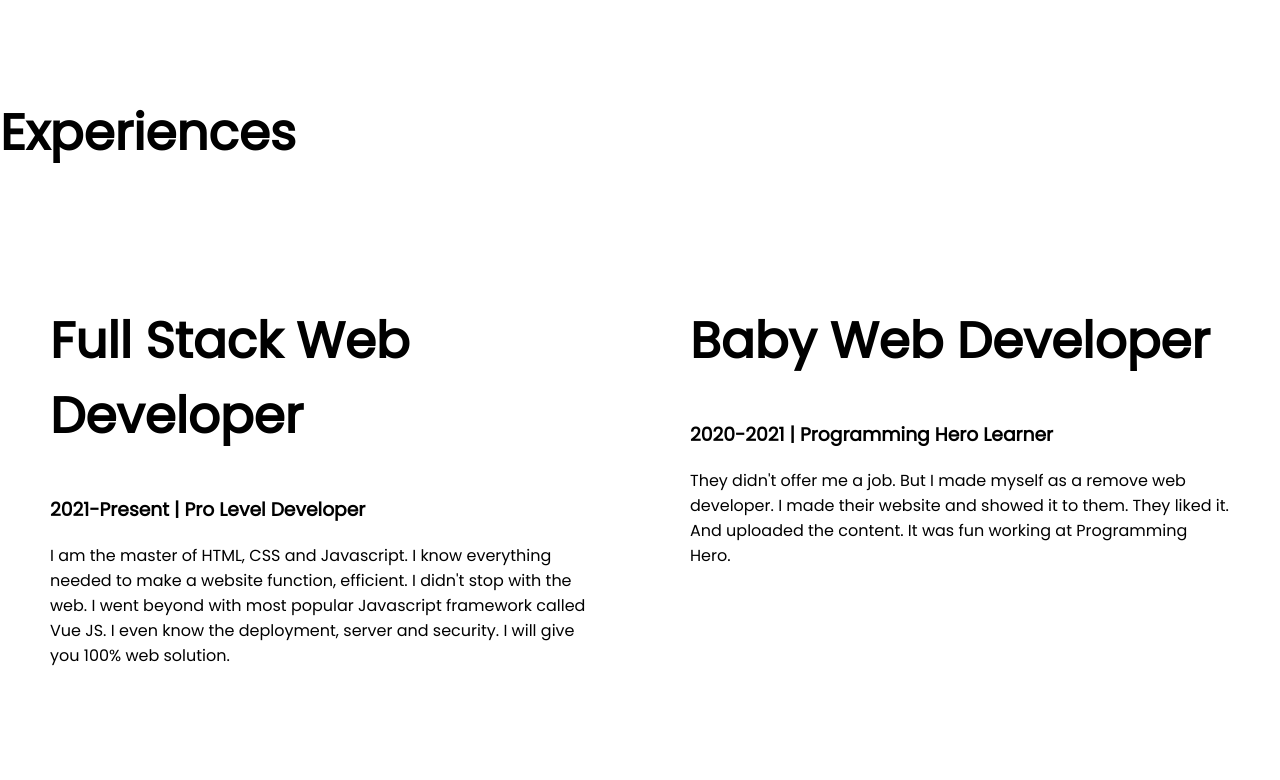
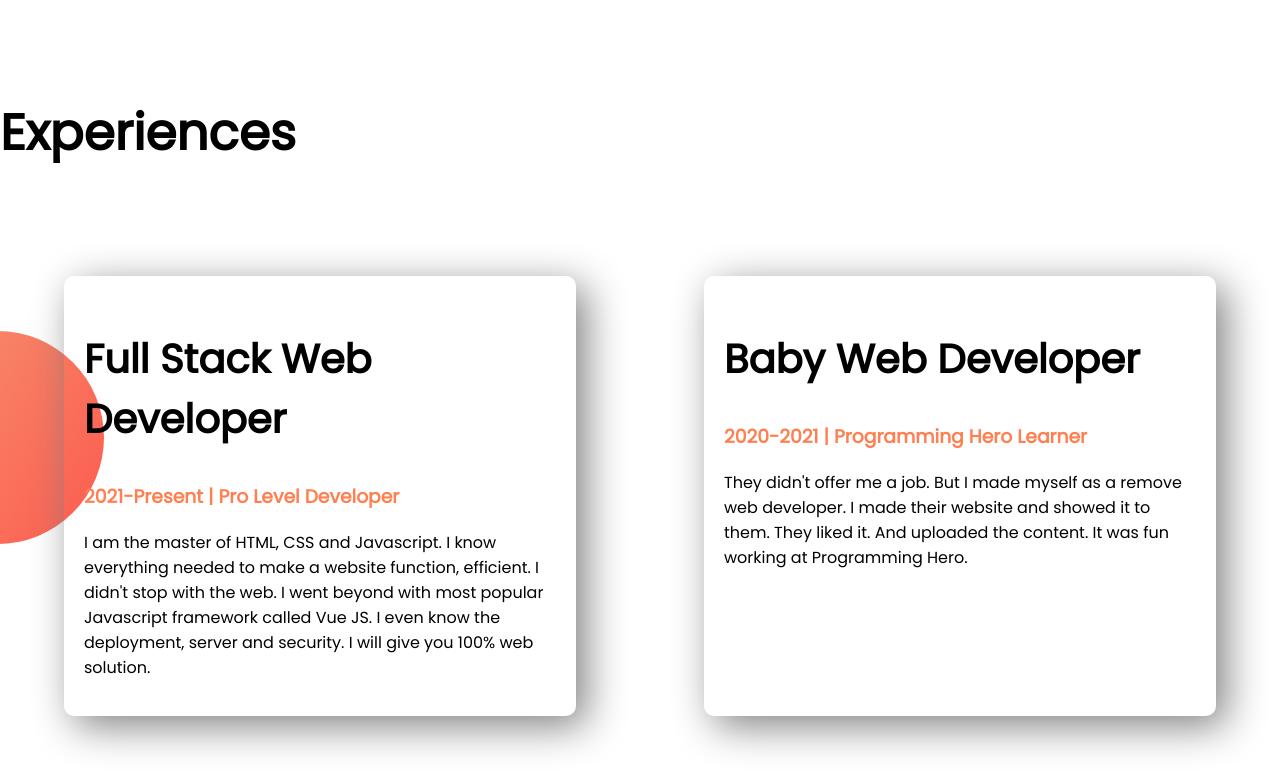
Before and after one commit to zkDhruba/noob-portfolio, a plain HTML site: page index.html in a window 1280 px wide. Shown: the part 1045-1825 px from the top of the page. Before the commit the page ends 1779 px from the top, so only its background shows below. Drawn offline with Linux system fonts and the light colour scheme.

Commit message:
experience items rough

```diff
--- a/index.html
+++ b/index.html
@@ -48,17 +48,17 @@
     <section class="experience-area">
         <h1>Experiences</h1>
         <div class="flex-container">
-            <div class="half-width">
-                <h1>Full Stack Web Developer</h1>
-                <h3>2021-Present | Pro Level Developer</h3>
+            <div class="experience-item">
+                <h2>Full Stack Web Developer</h2>
+                <h3 class="orange-color">2021-Present | Pro Level Developer</h3>
                 <p>I am the master of HTML, CSS and Javascript. I know everything needed to make a website function,
                     efficient. I didn't stop with the web. I went beyond with most popular Javascript framework called
                     Vue
                     JS. I even know the deployment, server and security. I will give you 100% web solution.</p>
             </div>
-            <div class="half-width">
-                <h1>Baby Web Developer</h1>
-                <h3>2020-2021 | Programming Hero Learner</h3>
+            <div class="experience-item">
+                <h2>Baby Web Developer</h2>
+                <h3 class="orange-color">2020-2021 | Programming Hero Learner</h3>
                 <p>They didn't offer me a job. But I made myself as a remove web developer. I made their website and
                     showed
                     it to them. They liked it. And uploaded the content. It was fun working at Programming Hero.</p>
--- a/style.css
+++ b/style.css
@@ -5,6 +5,10 @@ body {
 
 h1 {
     font-size: 50px;
+}
+
+h2 {
+    font-size: 40px;
 }
 
 .orange-color {
@@ -44,3 +48,18 @@ h1 {
     background-repeat: no-repeat;
     background-position: right;
 }
+
+.experience-item {
+    box-shadow: 10px 10px 40px grey;
+    border-radius: 10px;
+    padding: 20px;
+    width: 40%;
+    margin: 5%;
+
+}
+
+.experience-area {
+    background-image: url(images/exp-bg.png);
+    background-repeat: no-repeat;
+    background-position: left;
+}
```
